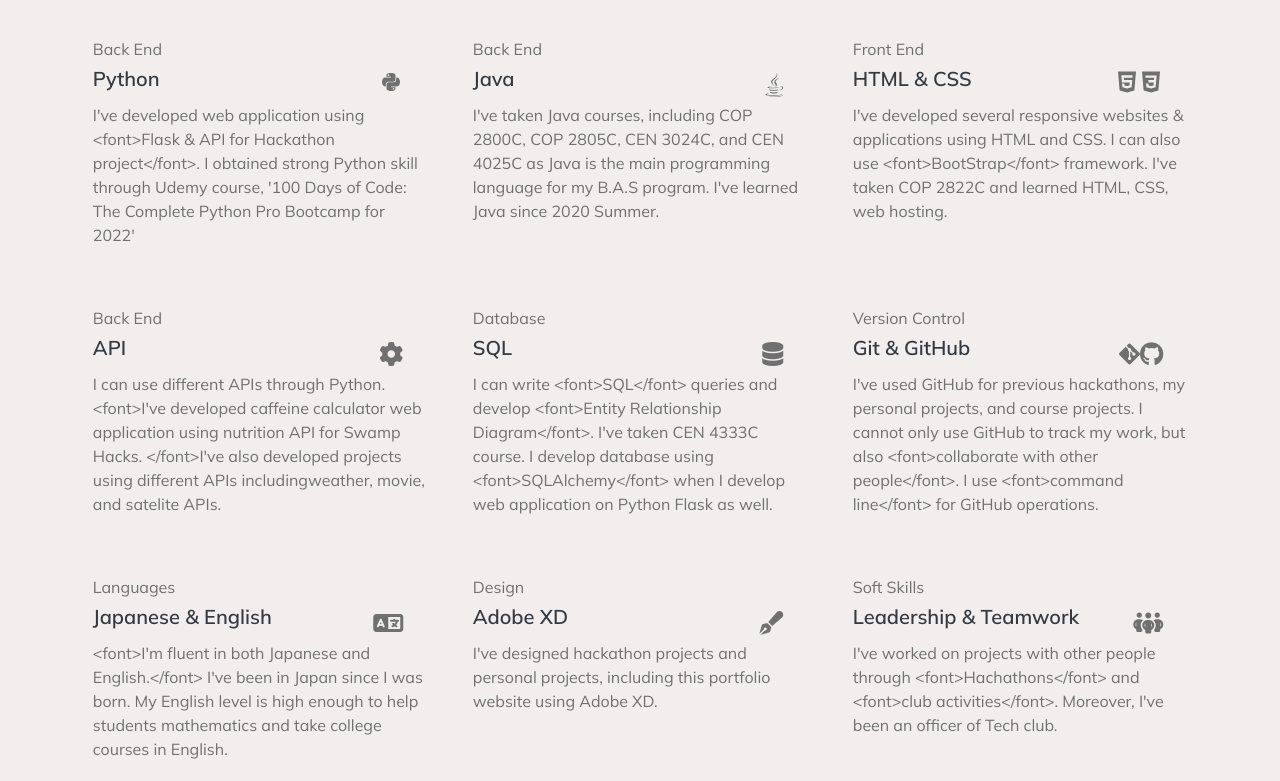
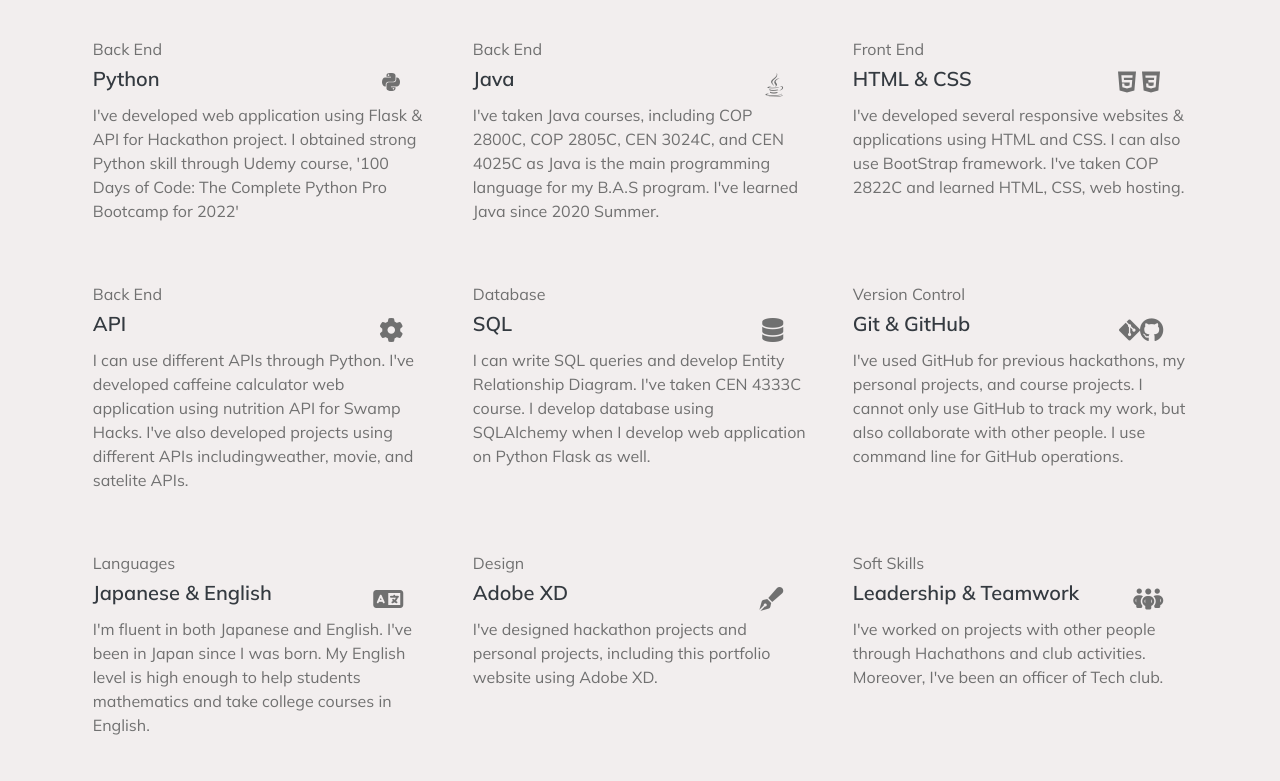
Before and after one commit to chisafukutome/portfolio-website, a React (Create React App) app: page / in a window 1280 px wide. Shown: the part 619-1400 px from the top of the page. Built offline with nearby package versions, Linux system fonts and the light colour scheme; some icons are missing.

Commit message:
Small fixes.

```diff
--- a/src/data/skillData.js
+++ b/src/data/skillData.js
@@ -5,7 +5,7 @@ export default [
     skill: "Python",
     logo: ["logo-python"],
     description:
-      "I've developed web application using <font>Flask & API for Hackathon project</font>. I obtained strong Python skill through Udemy course, '100 Days of Code: The Complete Python Pro Bootcamp for 2022'",
+      "I've developed web application using Flask & API for Hackathon project. I obtained strong Python skill through Udemy course, '100 Days of Code: The Complete Python Pro Bootcamp for 2022'",
   },
   {
     id: 2,
@@ -21,7 +21,7 @@ export default [
     skill: "HTML & CSS",
     logo: ["logo-html5", "logo-css3"],
     description:
-      "I've developed several responsive websites & applications using HTML and CSS. I can also use <font>BootStrap</font> framework. I've taken COP 2822C and learned HTML, CSS, web hosting.",
+      "I've developed several responsive websites & applications using HTML and CSS. I can also use BootStrap framework. I've taken COP 2822C and learned HTML, CSS, web hosting.",
   },
   {
     id: 4,
@@ -29,7 +29,7 @@ export default [
     skill: "API",
     logo: ["fa-solid fa-gear"], //TODO: Change to i logo
     description:
-      " I can use different APIs through Python. <font>I've developed caffeine calculator web application using nutrition API for Swamp Hacks. </font>I've also developed projects using different APIs includingweather, movie, and satelite APIs.",
+      " I can use different APIs through Python. I've developed caffeine calculator web application using nutrition API for Swamp Hacks. I've also developed projects using different APIs includingweather, movie, and satelite APIs.",
   },
   {
     id: 5,
@@ -37,7 +37,7 @@ export default [
     skill: "SQL",
     logo: ["fa-solid fa-database"], //TODO: Change to i logo
     description:
-      "I can write <font>SQL</font> queries and develop <font>Entity Relationship Diagram</font>. I've taken CEN 4333C course. I develop database using <font>SQLAlchemy</font> when I develop web application on Python Flask as well.",
+      "I can write SQL queries and develop Entity Relationship Diagram. I've taken CEN 4333C course. I develop database using SQLAlchemy when I develop web application on Python Flask as well.",
   },
   {
     id: 6,
@@ -45,7 +45,7 @@ export default [
     skill: "Git & GitHub",
     logo: ["fa-brands fa-git-alt", "fa-brands fa-github"], //TODO: Change to i logo
     description:
-      "I've used GitHub for previous hackathons, my personal projects, and course projects. I cannot only use GitHub to track my work, but also <font>collaborate with other people</font>. I use <font>command line</font> for GitHub operations.",
+      "I've used GitHub for previous hackathons, my personal projects, and course projects. I cannot only use GitHub to track my work, but also collaborate with other people. I use command line for GitHub operations.",
   },
   {
     id: 7,
@@ -53,7 +53,7 @@ export default [
     skill: "Japanese & English",
     logo: ["fa-solid fa-language"], //TODO: Change to i logo
     description:
-      "<font>I'm fluent in both Japanese and English.</font> I've been in Japan since I was born. My English level is high enough to help students mathematics and take college courses in English.",
+      "I'm fluent in both Japanese and English. I've been in Japan since I was born. My English level is high enough to help students mathematics and take college courses in English.",
   },
   {
     id: 8,
@@ -69,6 +69,6 @@ export default [
     skill: "Leadership & Teamwork",
     logo: ["fa-solid fa-people-group "], //TODO: Change to i logo
     description:
-      "I've worked on projects with other people through <font>Hachathons</font> and <font>club activities</font>. Moreover, I've been an officer of Tech club.",
+      "I've worked on projects with other people through Hachathons and club activities. Moreover, I've been an officer of Tech club.",
   },
 ];
```
